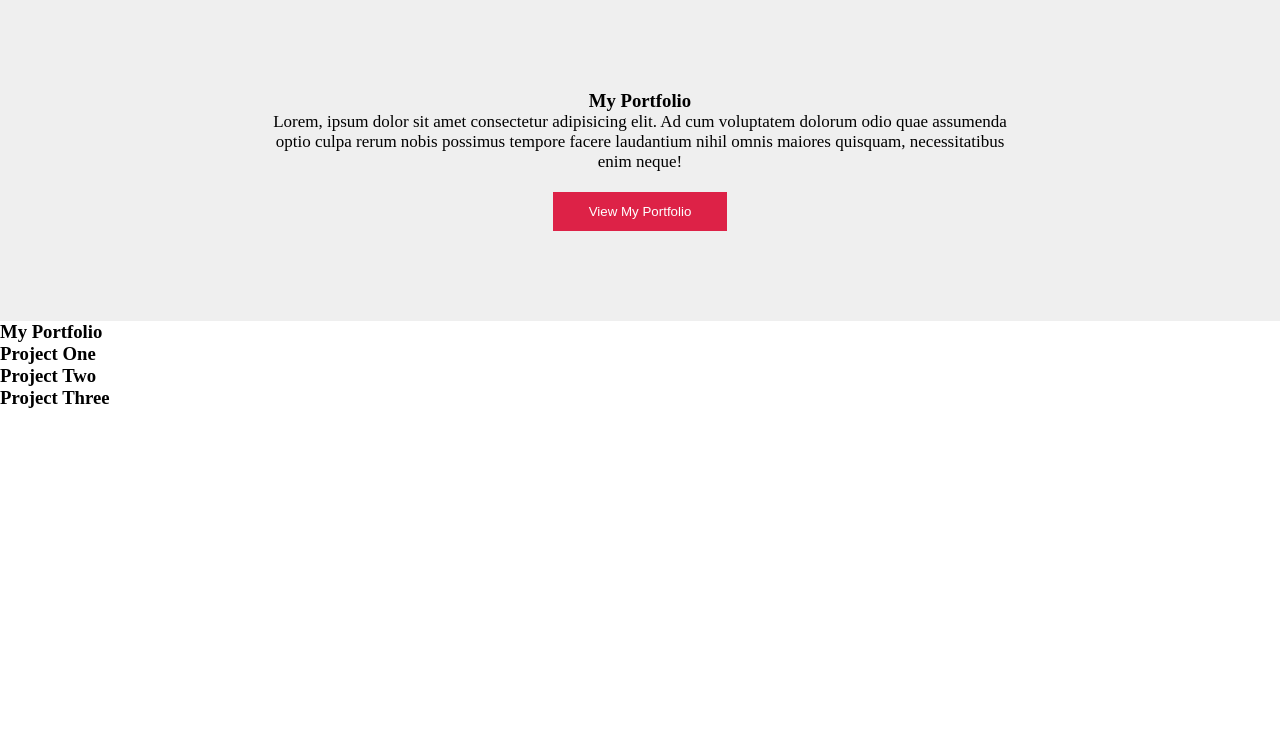
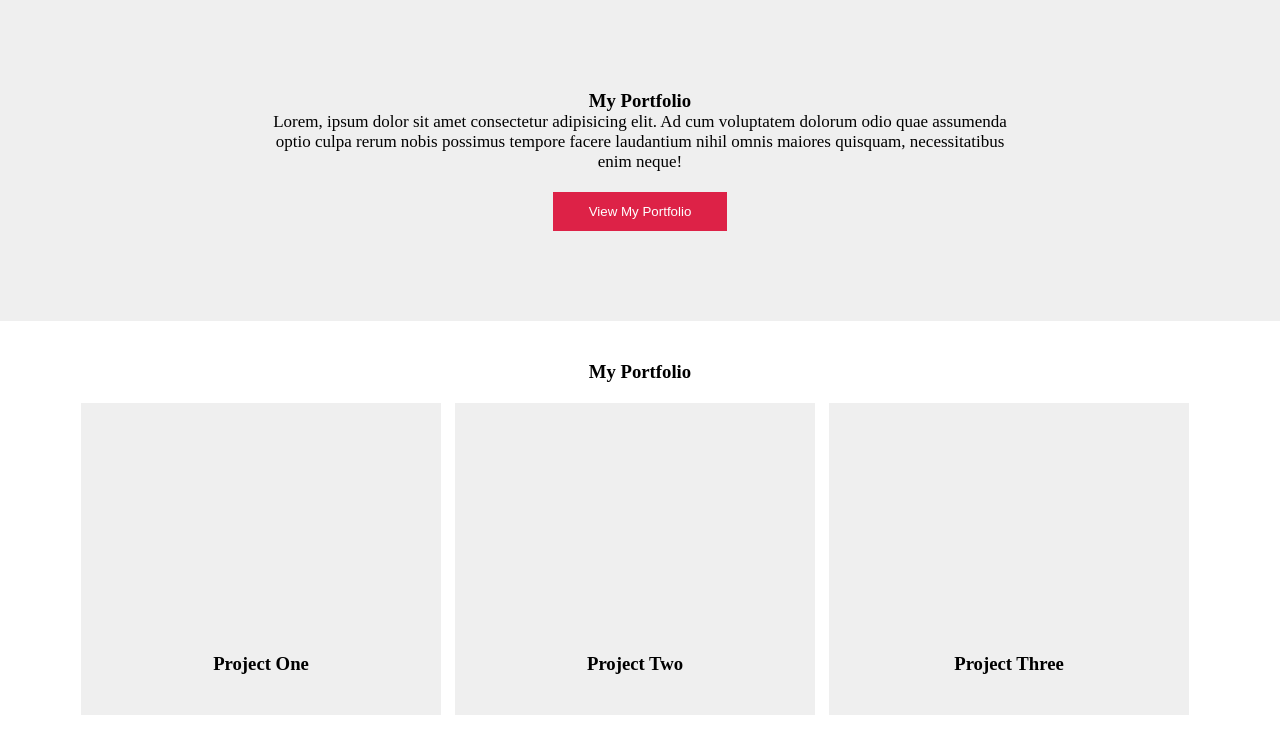
Before and after one commit to codeandcodeandcode/codeandcodeandcode.github.io, a plain HTML site: page projectmain/index.html in a window 1280 px wide. Shown: the part 106-860 px from the top of the page. Before the commit the page ends 800 px from the top, so only its background shows below. Drawn offline with Linux system fonts and the light colour scheme.

Commit message:
Added css for portfolio

```diff
--- a/projectmain/style.css
+++ b/projectmain/style.css
@@ -53,3 +53,19 @@
         background-color: white;
         color: #dd2247;
         }
+        .section-two {
+            padding: 40px;
+            text-align: center;
+            }
+            .section-two h3 {
+            margin-bottom: 20px;
+            }
+            .section-two > div {
+            display: inline-block;
+            width: 30%;
+            margin-right: 10px;
+            background-color: #efefef;
+            padding-top: 250px;
+            text-align: center;
+            padding-bottom: 20px;
+            }
```
